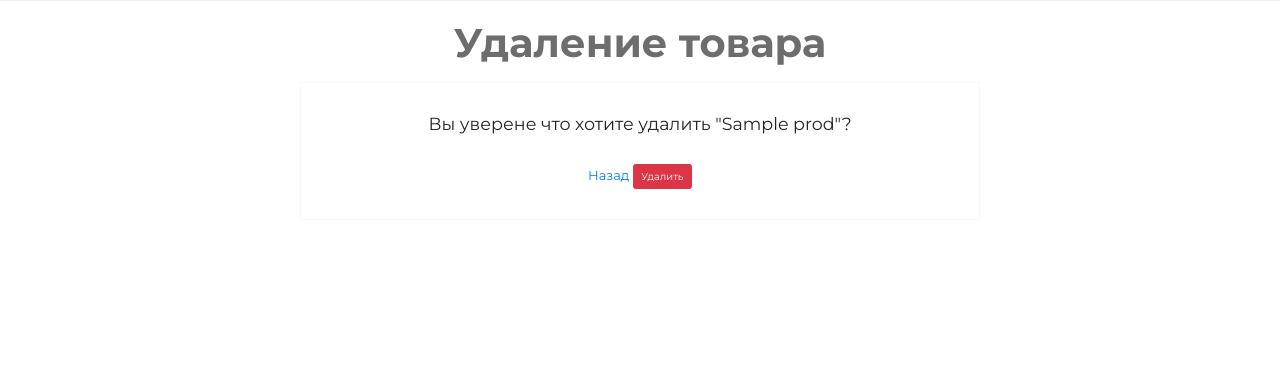
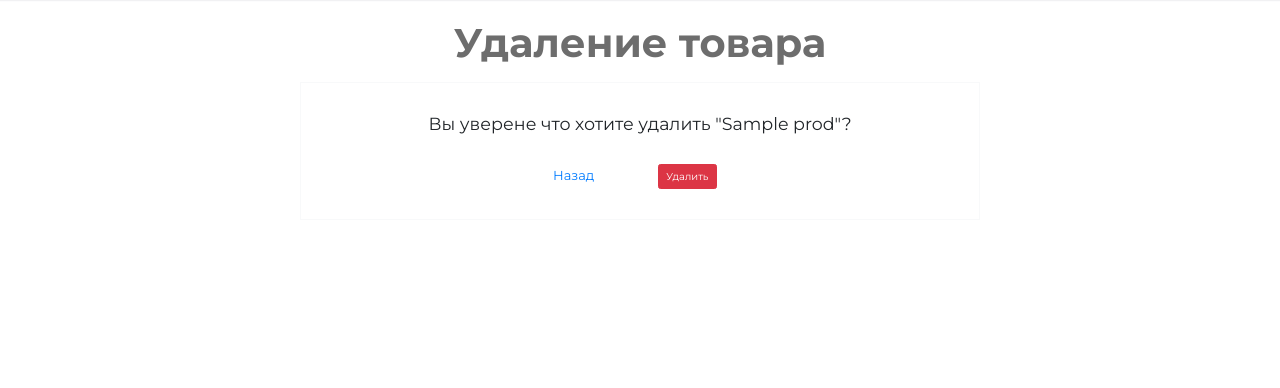
Before and after one commit to SizovApps/CopyfotoProject, a Django app: a page that uses core/templates/core/product_delete_form.html in a window 1280 px wide. Shown: the part 131-519 px from the top of the page. Run offline with Django 3.2, Linux system fonts and the light colour scheme; a user stored in the database is signed in; tables that the repository leaves empty hold one stand-in row (values such as "Sample post"); some libraries are stand-ins or nearby versions.

```diff
--- a/core/templates/core/product_delete_form.html
+++ b/core/templates/core/product_delete_form.html
@@ -10,8 +10,8 @@
             <form class=" border border-light p-5 text-center mb-5" action="{% url 'product_delete_url' slug=prod.slug %}" enctype="multipart/form-data" method="POST">
                 {% csrf_token %}
                 <h3 class="mb-5">Вы уверене что хотите удалить "{{ prod.name }}"?</h3>
-                <a class="ml-3" href="{% url 'product_detail_url' slug=prod.slug %}">Назад</a>
-                <button class="btn btn-danger mr-3" type="submit" name="">Удалить</button>
+                <a style="margin-right: 30px;" href="{% url 'product_detail_url' slug=prod.slug %}">Назад</a>
+                <button style="margin-left: 30px;" class="btn btn-danger mr-3" type="submit" name="">Удалить</button>
 
 
             </form>
--- a/core/templates/core/service_delete_form.html
+++ b/core/templates/core/service_delete_form.html
@@ -10,8 +10,8 @@
             <form class=" border border-light p-5 text-center mb-5" action="{% url 'service_delete_url' slug=service.slug %}" enctype="multipart/form-data" method="POST">
                 {% csrf_token %}
                 <h3>Вы уверене что хотите удалить "{{ service.name }}"?</h3>
-                <a class="ml-3" href="{% url 'service_detail_url' slug=service.slug %}">Назад</a>
-                <button class="btn btn-danger mr-3" type="submit" name="">Удалить</button>
+                <a style="margin-right: 30px;" class="ml-3" href="{% url 'service_detail_url' slug=service.slug %}">Назад</a>
+                <button style="margin-left: 30px;" class="btn btn-danger mr-3" type="submit" name="">Удалить</button>
 
 
             </form>
```
